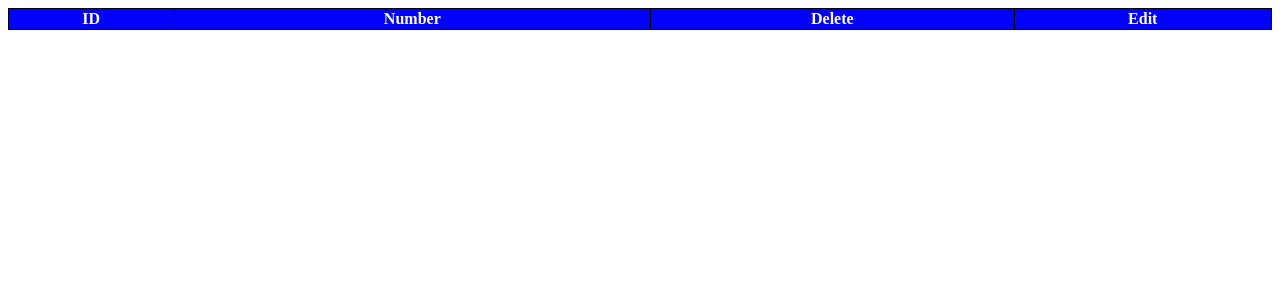
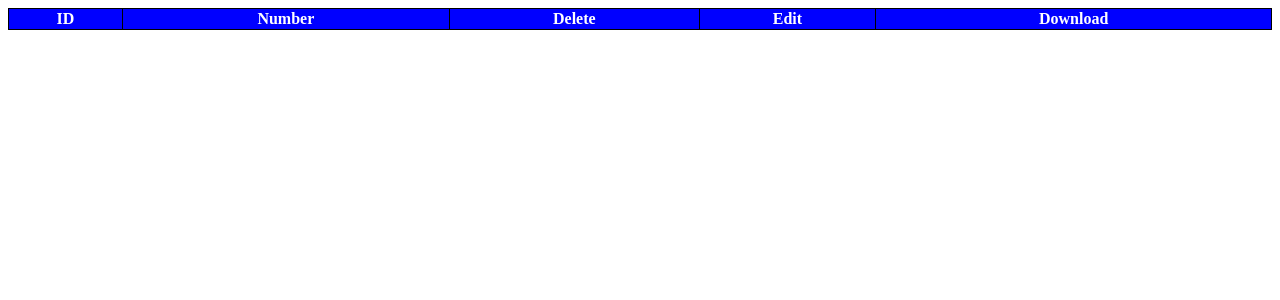
Before and after one commit to Jacks-Forks/Multi_Tissue_Tracking, a Flask app: page /showExp in a window 1280 px wide. Shown: the top 300 px of the page. Run offline with Flask 3, Linux system fonts and the light colour scheme; lists and menus that the app fills with data are empty.

Commit message:
download zip of exp then delets file

```diff
--- a/flask/routes.py
+++ b/flask/routes.py
@@ -1,6 +1,7 @@
 import json
 import logging
 import os
+import shutil
 import threading
 from datetime import datetime
 
@@ -8,8 +9,8 @@ import cv2
 import forms
 import models
 import tracking
-from flask import (Blueprint, jsonify, redirect, render_template, request,
-                   send_file)
+from flask import (Blueprint, after_this_request, jsonify, redirect,
+                   render_template, request, send_file)
 from werkzeug.utils import secure_filename
 
 current_directory = os.getcwd()
@@ -312,6 +313,22 @@ def delete_bio_reactor():
 
 @routes_for_flask.route('/download', methods=['POST'])
 def download():
-    logging.info(request.form['download'])
     file_path = request.form['download']
     return send_file(file_path, as_attachment=True)
+
+
+@routes_for_flask.route('/downloadExp', methods=['POST'])
+def download_exp():
+    exp_num = request.form['download']
+    zip_path = shutil.make_archive(f'{exp_num}',
+                                   'zip', f'static/uploads/{exp_num}')
+
+    @after_this_request
+    def remove_file(response):
+        try:
+            os.remove(zip_path)
+        except Exception as error:
+            logging.error(
+                "Error removing or closing downloaded file handle", error)
+        return response
+    return send_file(zip_path, as_attachment=True)
--- a/flask/templates/showExp.html
+++ b/flask/templates/showExp.html
@@ -36,6 +36,7 @@
       <th>Number</th>
       <th>Delete</th>
       <th>Edit</th>
+      <th>Download</th>
     </tr>
     {% for i in data %}
     <tr>
@@ -43,6 +44,9 @@
       <td>{{ i['experment_num'] }}</td>
       <td><button type="button" onclick="makeSure({{ i['experment_id'] }})">Delete</button></td>
       <td><button type="button">Edit</button></td>
+      <td>
+        <form action="/downloadExp" method="POST"><button type="submit" name="download" value="{{ i['experment_num'] }}">Download</button></form>
+      </td>
     </tr>
     {% endfor %}
   </table>
```
